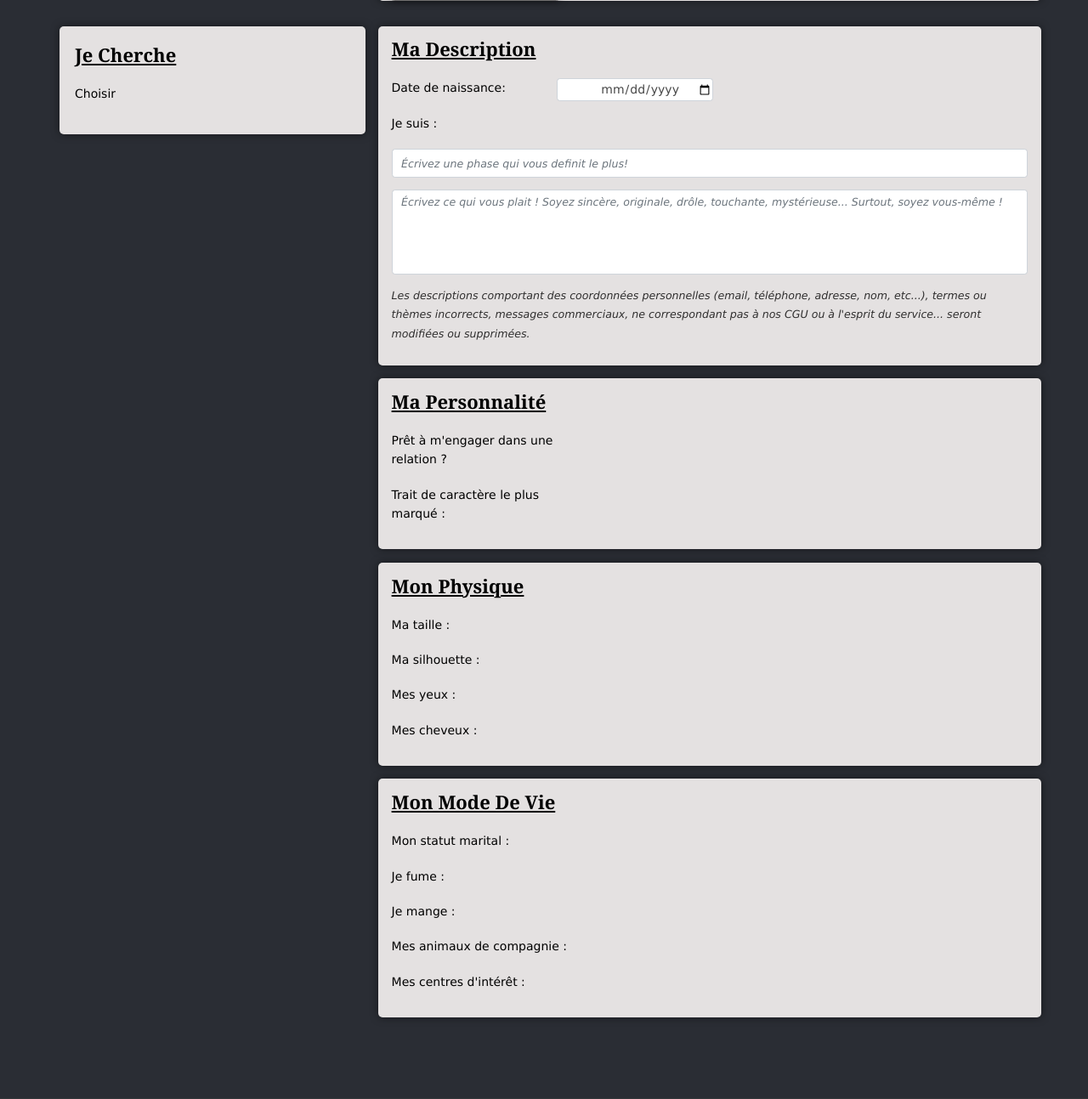
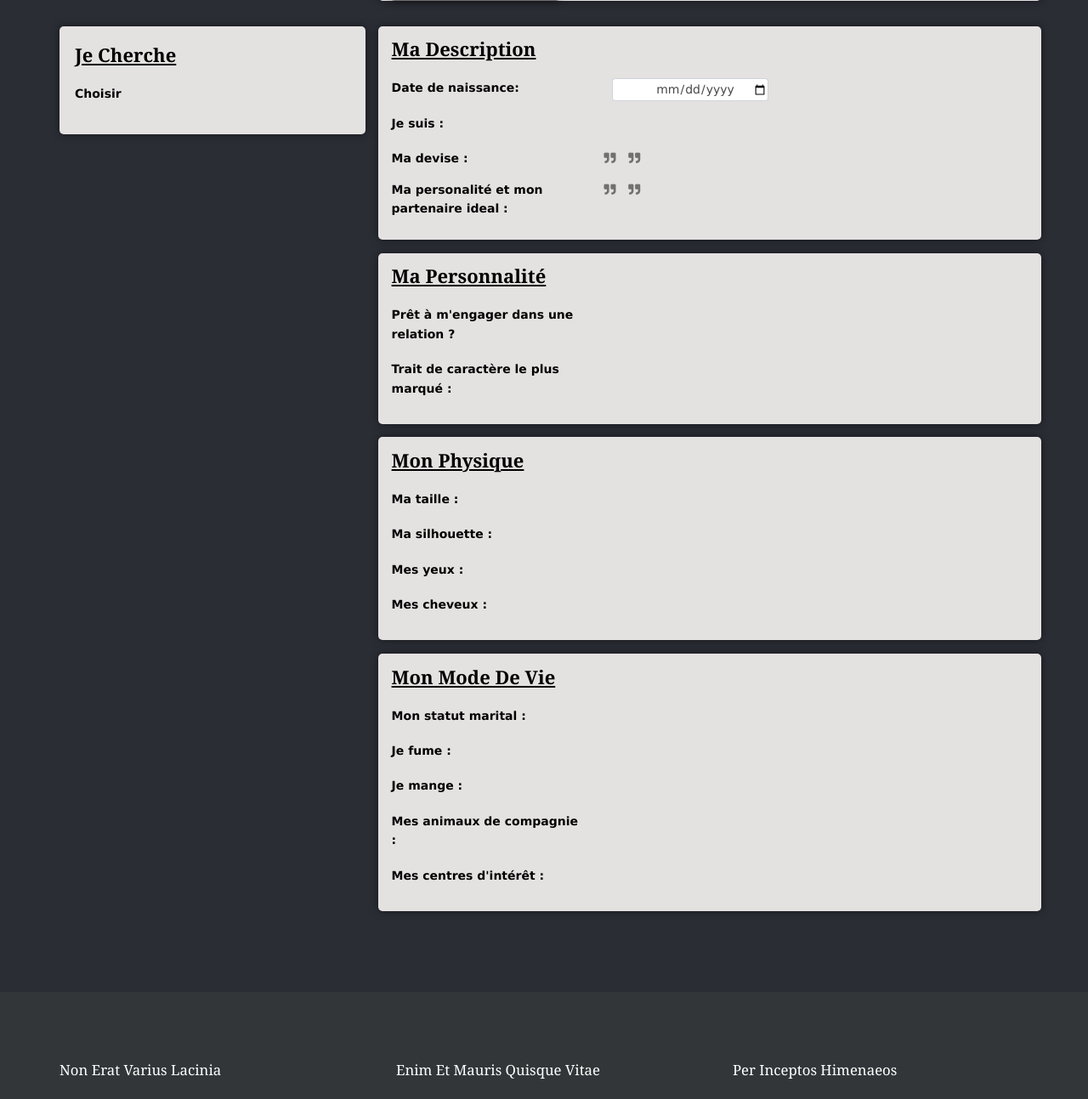
Before and after one commit to CortoSodaTrappes/trouve_ton_buicuit, a Symfony app: template templates/front/show.html.twig in a window 1280 px wide. Shown: the part 482-1775 px from the top of the page at 85% size. Run offline with Twig, Linux system fonts and the light colour scheme; the template is opened without the code that fills it, so the values that code supplies are empty; some libraries are stand-ins or nearby versions.

Commit message:
Newmargotalejandro: new contoller membre, probleme AGE n'est pas resoulu

```diff
--- a/public/css/profil.css
+++ b/public/css/profil.css
@@ -5,13 +5,11 @@
 }
 
 .profil {
-
   padding-top: 5%;
 }
 
 .profil .container {
   padding: 0px;
-
 }
 
 .profil .container .profil-block-top-marge {
@@ -426,4 +424,20 @@ a:hover {
   background-color: var(--background-color-sections);
 }
 
+#label-description-longue {
+  margin-left: -2%;
+}
+
+label {
+  font-weight: bold;
+}
+
+.fa-quote-right {
+  opacity: 0.5;
+  padding-right: 1%;
+}
+
+#label-description-longue-show {
+  margin: 0%;
+}
 /*# sourceMappingURL=profil.css.map */
--- a/public/css/profil.scss
+++ b/public/css/profil.scss
@@ -420,3 +420,21 @@ a:hover {
     background-color: var(--background-color-sections);
     ;
 }
+
+// correction courante
+#label-description-longue {
+    margin-left: -2%;
+}
+
+label {
+    font-weight: bold;
+}
+
+.fa-quote-right {
+    opacity: 0.5;
+    padding-right: 1%;
+}
+
+#label-description-longue-show {
+    margin: 0%;
+}
--- a/templates/front/show.html.twig
+++ b/templates/front/show.html.twig
@@ -166,8 +166,9 @@ Les noms des id et les name doivent être attachés. #}
                                     <h2>Ma description</h2>
                                     <!-- Date naissance -->
                                     <div class="form-group row" >
-                                    <label class="col-md-3 control-label" for="jesuis">Date de naissance: </label>
-                                        <div class="col-md-9">
+                                    <label class="col-md-4 control-label" for="jesuis">Date de naissance: </label>
+                                        <div class="col-md-8">
+                                        {# {{membre.naissance}} #}
                                             <div id="date-naissance">
                                                 {# <textarea class="form-control" id="Ma description" name="Ma description">{{app.user.description}}</textarea> #}
                                                 <input type="date" id="naissance" name="naissance" value="26-03-1966">
@@ -176,8 +177,8 @@ Les noms des id et les name doivent être attachés. #}
                                     </div>
                                     <!-- JE SUIS -->
                                     <div class="form-group row">
-                                        <label class="col-md-3 control-label" for="jesuis">Je suis : </label>
-                                        <div class="col-md-9">
+                                        <label class="col-md-4 control-label" for="jesuis">Je suis : </label>
+                                        <div class="col-md-8">
                                         {{membre.jesuis}}
                                             {# <select id="jesuis" name="jesuis" class="form-control">
 
@@ -195,10 +196,12 @@ Les noms des id et les name doivent être attachés. #}
 
 
                                     <!-- Punchline -->
-                                    <div class="form-group" >
-                                        <div class="col-md-12" id="description-punchline">
-                                            <input placeholder="Écrivez une phase qui vous definit le plus!" type="text" class="form-control" id="punchline" name="punchline" value="{{app.user.punchline}}">
-
+                                    <div class="form-group row" >
+                                        <label id="label-description-longue-show" class="col-md-4 control-label" for="punchline">Ma devise : </label>
+                                        <div class="col-md-8" id="description-punchline">
+                                            <i class="fas fa-quote-right"></i>     {{membre.punchline}}   <i class="fas fa-quote-right"></i>
+                                            {# <input placeholder="Écrivez une phase qui vous definit le plus!" type="text" class="form-control" id="punchline" name="punchline" value="{{app.user.punchline}}">
+                                             #}
                                         </div>
 
                                     </div>
@@ -206,9 +209,11 @@ Les noms des id et les name doivent être attachés. #}
 
 
                                     <!-- Description longue -->
-                                    <div class="form-group" >
-                                        <div class="col-md-12" id="description-longue" >
-                                            <textarea placeholder="Écrivez ce qui vous plait ! Soyez sincère, originale, drôle, touchante, mystérieuse... Surtout, soyez vous-même !" class="form-control" id="description" name="description">{{app.user.description}}</textarea>
+                                    <div class="form-group row" >
+                                        <label id="label-description-longue-show" class="col-md-4 control-label" for="punchline">Ma personalité et mon partenaire ideal : </label>
+                                        <div class="col-md-8" id="description-longue" >
+                                            <i class="fas fa-quote-right"></i>   {{membre.description}}    <i class="fas fa-quote-right"></i>
+                                            {# <textarea placeholder="Écrivez ce qui vous plait ! Soyez sincère, originale, drôle, touchante, mystérieuse... Surtout, soyez vous-même !" class="form-control" id="description" name="description">{{app.user.description}}</textarea> #}
 
                                         </div>
                                     </div>
@@ -219,7 +224,7 @@ Les noms des id et les name doivent être attachés. #}
                                 </fieldset>
                                     {# </form> #}
 
-                                <p>Les descriptions comportant des coordonnées personnelles (email, téléphone, adresse, nom, etc...), termes ou thèmes incorrects, messages commerciaux, ne correspondant pas à nos CGU ou à l'esprit du service... seront modifiées ou supprimées.</p>
+
                             </div>
 
                             <!-- PERSONALITE -->
```
Also changed, not shown: src/Controller/MembresController.php (+22 -16 lines), src/Entity/Membres.php (+7 -0 lines), templates/prive/profil.html.twig (+13 -13 lines), 1 other file. Lines whose indentation alone changed are shown as unchanged.
